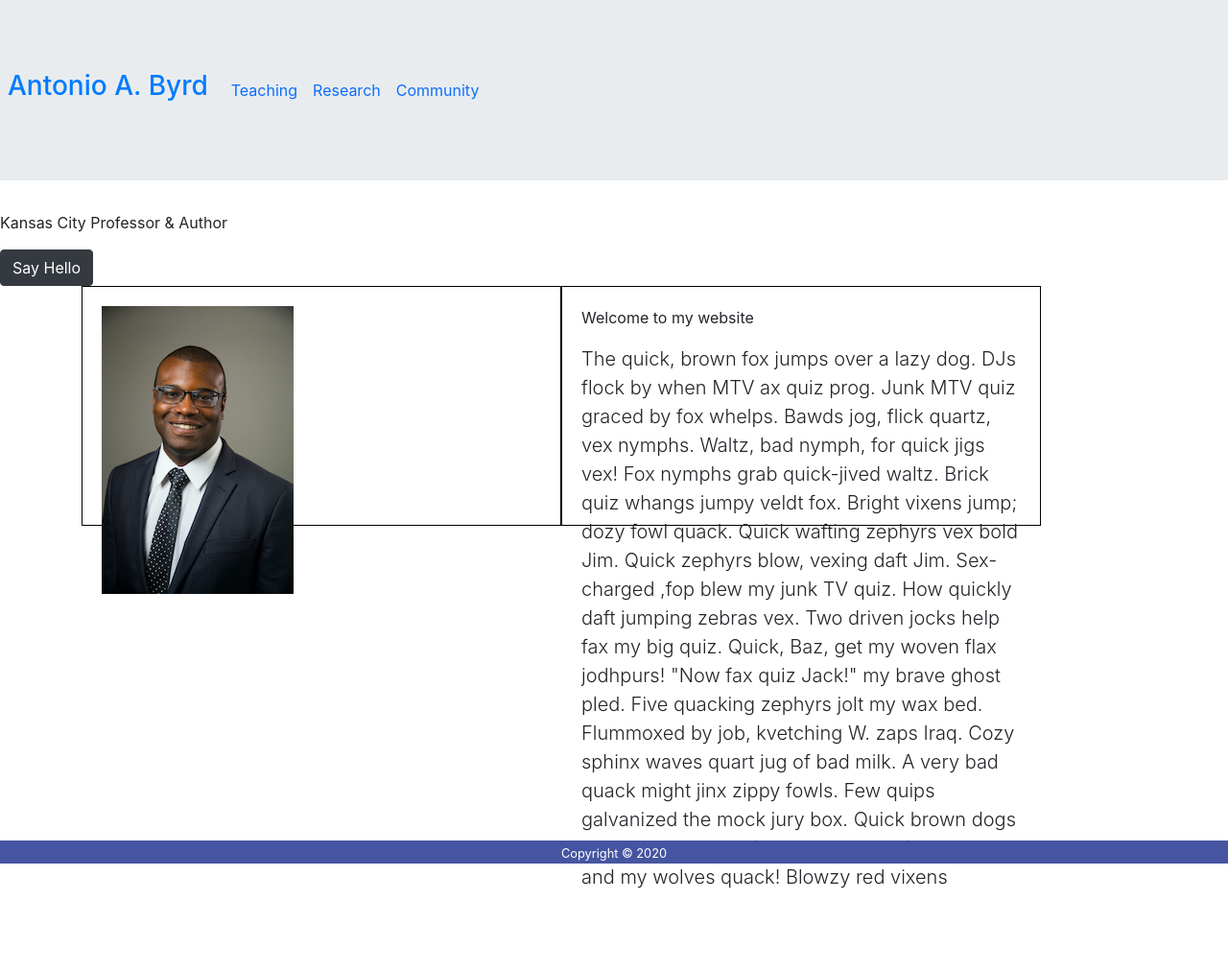
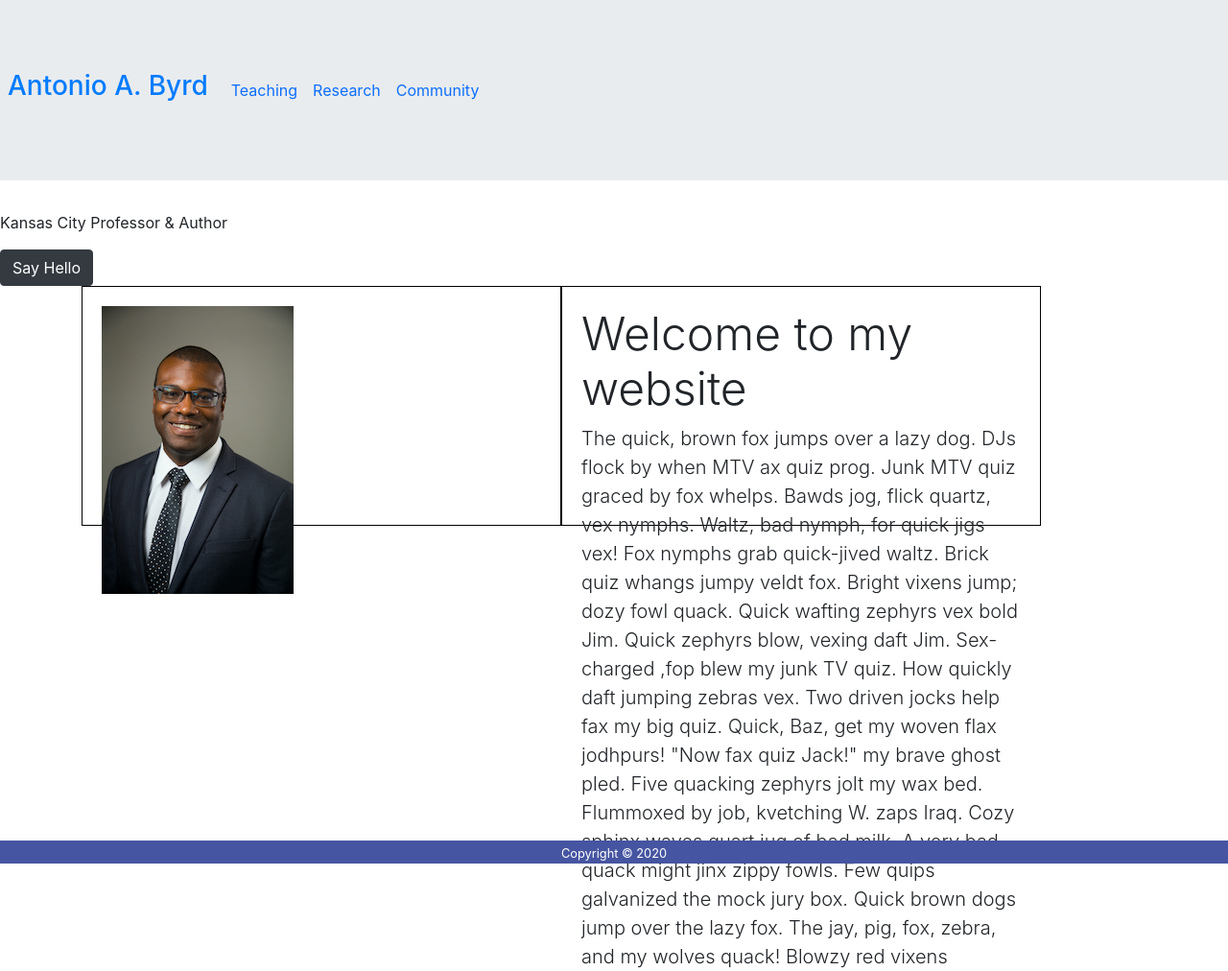
Before and after one commit to abyrd15/abyrd15.github.io, a Jekyll site: the page built from index.markdown, in a window 1280 px wide. Shown: the whole page at 96% size. Built offline with Jekyll 4.4.1, drawn with Linux system fonts in a browser that asks for light colours; nearby versions of some CDN libraries; before the commit the page ends 929 px from its top, so only the background shows below that.

Commit message:
Updated heading class

```diff
--- a/_includes/home/section_welcome.html
+++ b/_includes/home/section_welcome.html
@@ -7,7 +7,7 @@
             </div>
 
             <div class="float-child">
-                <p>Welcome to my website</p>
+                <h1 class="display-5">Welcome to my website</h1>
                 <p class="lead">The quick, brown fox jumps over a lazy dog. DJs flock by when MTV ax quiz prog. Junk MTV quiz graced by fox whelps. Bawds jog, flick quartz, vex nymphs. Waltz, bad nymph, for quick jigs vex! Fox nymphs grab quick-jived waltz. Brick quiz whangs jumpy veldt fox. Bright vixens jump; dozy fowl quack. Quick wafting zephyrs vex bold Jim. Quick zephyrs blow, vexing daft Jim. Sex-charged ,fop blew my junk TV quiz. How quickly daft jumping zebras vex. Two driven jocks help fax my big quiz. Quick, Baz, get my woven flax jodhpurs! "Now fax quiz Jack!" my brave ghost pled. Five quacking zephyrs jolt my wax bed. Flummoxed by job, kvetching W. zaps Iraq. Cozy sphinx waves quart jug of bad milk. A very bad quack might jinx zippy fowls. Few quips galvanized the mock jury box. Quick brown dogs jump over the lazy fox. The jay, pig, fox, zebra, and my wolves quack! Blowzy red vixens</p>
             </div>
         </div>
```
